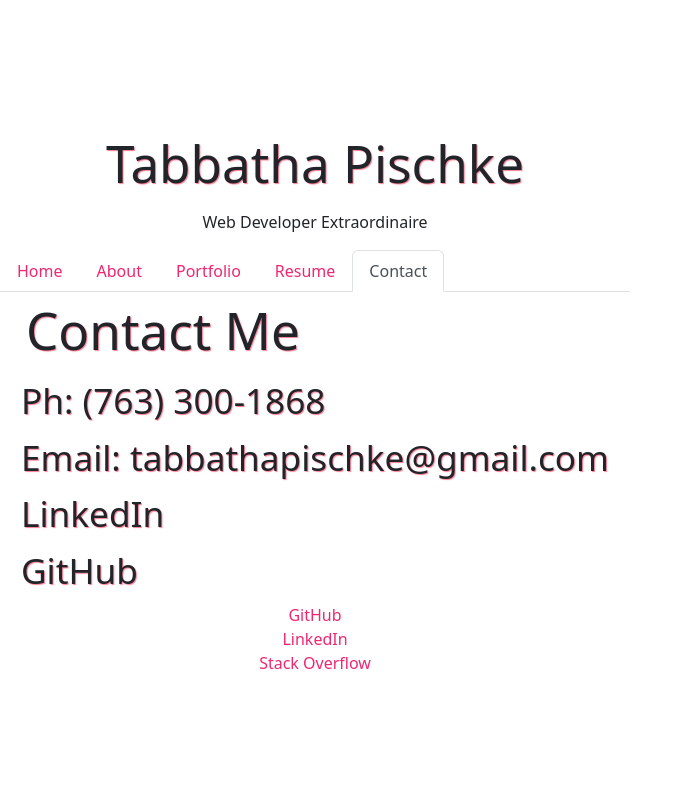
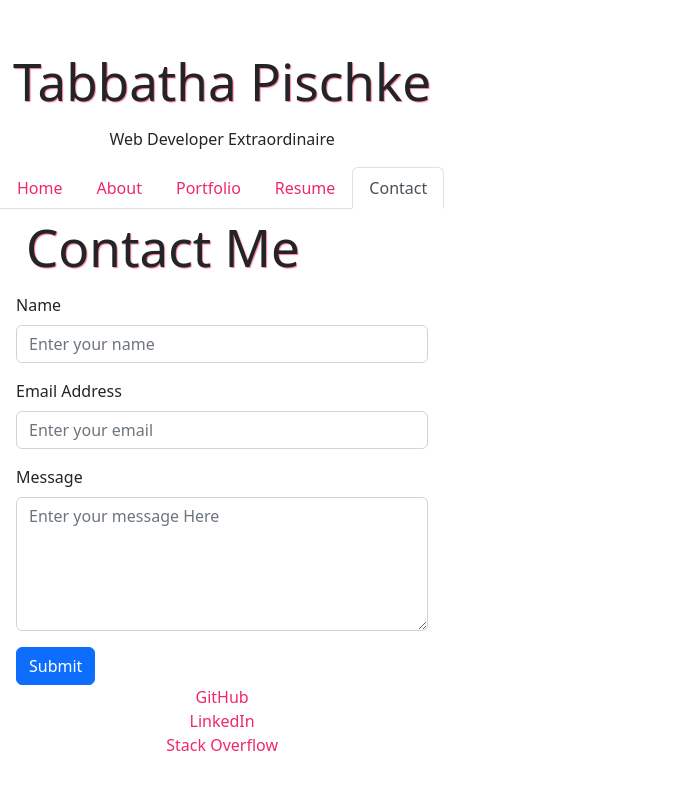
Before and after one commit to tabbdacat/react-professional-portfolio, a React (Vite) app in the folder react-professional-portfolio/: page /Contact in a window 1280 px wide. Shown: the top 790 px of the page, without its empty margins (0-693 px from the left). Built offline with nearby package versions, Linux system fonts and the light colour scheme.

Commit message:
add contact form

```diff
--- a/react-professional-portfolio/src/pages/Contact.jsx
+++ b/react-professional-portfolio/src/pages/Contact.jsx
@@ -1,11 +1,74 @@
-export default function Contact() {
-    return (
-      <div>
-        <h1>Contact Me </h1>
-        <h3>Ph: (763) 300-1868 </h3>
-        <h3>Email: tabbathapischke@gmail.com</h3>
-        <h3>LinkedIn </h3>
-        <h3>GitHub </h3>
+import { useState } from 'react';
+
+function Contact() {
+
+  const [userName, setName] = useState('');
+  const [email, setEmail] = useState('');
+
+  const handleInputChange = (event) => {
+    if (event.target.name === 'nameInput') {
+      setName(event.target.value);
+    } else {
+      setEmail(event.target.value);
+    }
+  }
+
+  const handleAddInput = () => {
+    if (userName.trim().length === 0) {
+      return alert('Name must be provided');
+    }
+    if (email.trim().length === 0) {
+      return alert('Email must be provided');
+    }
+  }
+
+  // setName('');
+  // setEmail('');
+
+  return (
+    <div>
+      <h1>Contact Me </h1>
+      <div class="mb-3">
+        <label className="form-label">Name</label>
+        <input
+          className="form-control"
+          placeholder='Enter your name'
+          value={userName}
+          name='nameInput'
+          onChange={handleInputChange}
+        />
       </div>
-    );
-  }
+      <div class="mb-3">
+        <label className="form-label">Email Address</label>
+        <input
+          className="form-control"
+          placeholder='Enter your email'
+          value={email}
+          name='emailInput'
+          onChange={handleInputChange}
+        />
+      </div>
+      <div class="mb-3">
+        <label className="form-label">Message</label>
+        <textarea
+          className="form-control"
+
+          placeholder='Enter your message Here'
+          value={email}
+          name='emailInput'
+          rows="5"
+          onChange={handleInputChange}
+        />
+      </div>
+      <button
+        onClick={handleAddInput}
+        className="btn btn-primary"
+      >
+        Submit
+      </button>
+
+    </div>
+  );
+}
+
+export default Contact;
```
